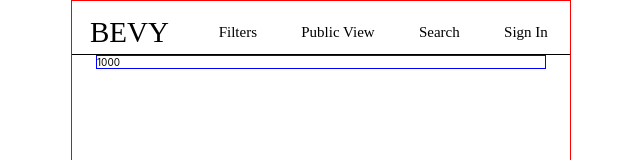
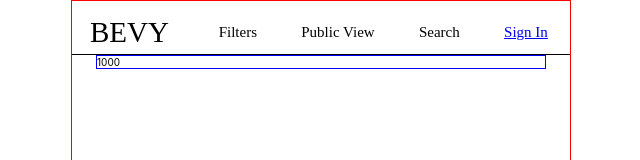
Before and after one commit to clintKunz/HackathonBevy, a React (Create React App) app in the folder front-end/: page / in a window 1280 px wide. Shown: the top 160 px of the page, without its empty margins (319-959 px from the left). Built offline with nearby package versions, Linux system fonts and the light colour scheme; no server answers.

Commit message:
add NavLink to navigation

```diff
--- a/front-end/src/components/Navigation.js
+++ b/front-end/src/components/Navigation.js
@@ -1,5 +1,6 @@
 import React, { Component } from "react";
 import styled from "styled-components";
+import { NavLink } from "react-router-dom";
 
 const Nav = styled.nav`
   display: flex;
@@ -24,7 +25,7 @@ const ElementsContainer = styled.div`
   align-items: center;
 `;
 
-const Elements = styled.a`
+const Elements = styled.div`
   font-size: 1.5rem;
   font-family: ubuntu;
   text-decoration: none;
@@ -40,10 +41,12 @@ class Navigation extends Component {
       <Nav>
         <NavHeader>BEVY</NavHeader>
         <ElementsContainer>
-          <Elements href="#">Filters</Elements>
-          <Elements href="#">Public View</Elements>
-          <Elements href="#">Search</Elements>
-          <Elements href="#">Sign In</Elements>
+          <Elements>Filters</Elements>
+          <Elements>Public View</Elements>
+          <Elements>Search</Elements>
+          <Elements>
+            <NavLink to="/login">Sign In</NavLink>
+          </Elements>
         </ElementsContainer>
       </Nav>
     );
```
